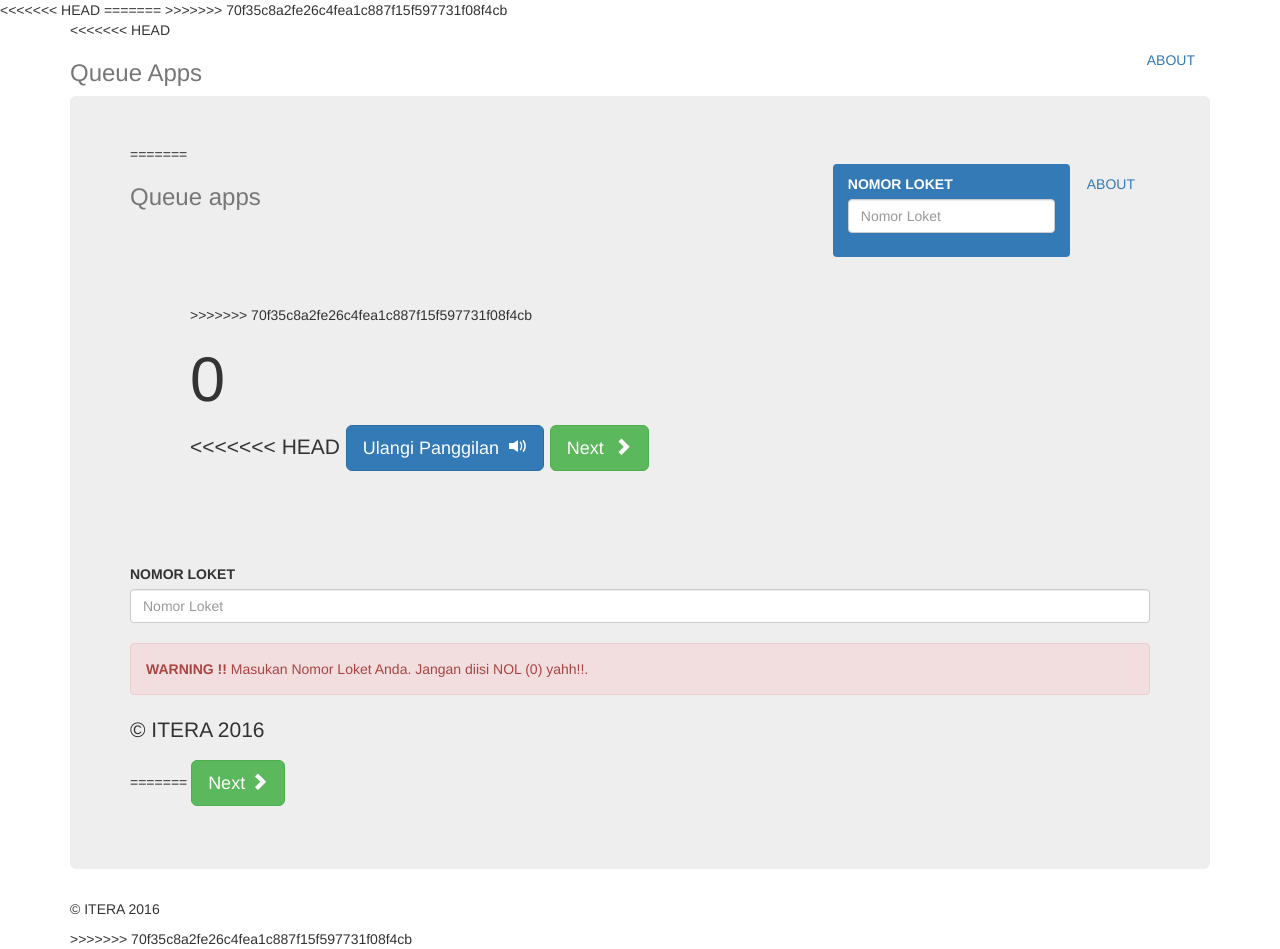
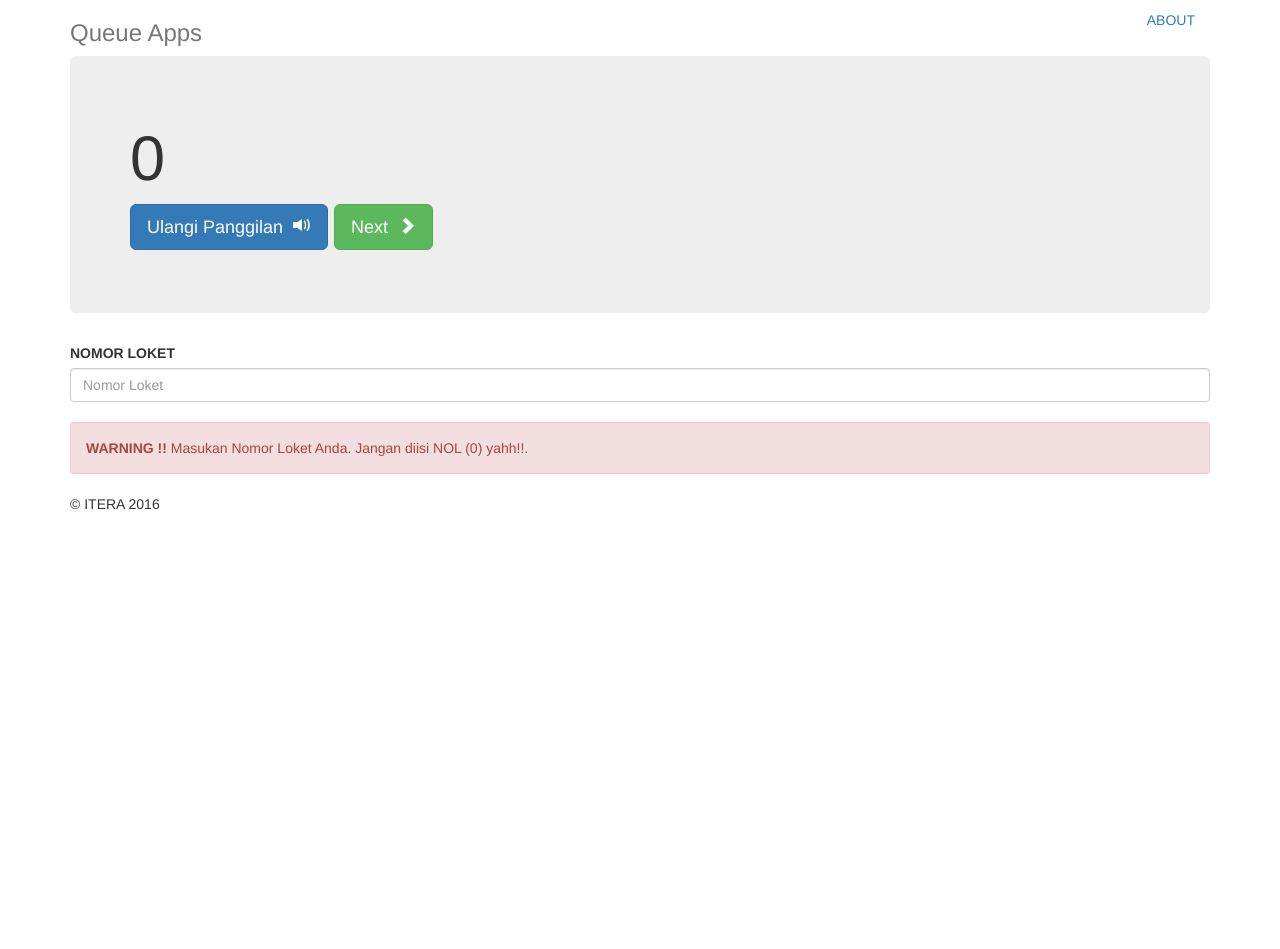
Before and after one commit to achluky/Aplikasi-Antrian, a PHP site: page / in a window 1280 px wide. After the commit the page ends 510 px from the top, so only its background shows below. Run offline with PHP 8.4, Linux system fonts and the light colour scheme; some libraries are stand-ins or nearby versions.

Commit message:
memperbaikit UI client

```diff
--- a/apps/last_stage.php
+++ b/apps/last_stage.php
@@ -3,14 +3,10 @@
 	$db = new SQLite3('../db/antrian.db');
 	$results = $db->query('SELECT Max(id) as id FROM data_antrian WHERE counter='.$loket.'');
 	$row = $results->fetchArray();
-<<<<<<< HEAD
 	if ($row['id'] == NULL) {
     	$data = array('next' => 0);
 	} else {
     	$data = array('next' => $row['id']);
 	}
-=======
-    $data = array('next' => $row['id']);
->>>>>>> 70f35c8a2fe26c4fea1c887f15f597731f08f4cb
     echo json_encode($data);
 ?>
--- a/client/index.php
+++ b/client/index.php
@@ -1,12 +1,9 @@
-<<<<<<< HEAD
 <?php
 	session_start();
 	if (!isset($_SESSION["loket"])) {
 		$_SESSION["loket"] = NULL;
 	}
 ?>
-=======
->>>>>>> 70f35c8a2fe26c4fea1c887f15f597731f08f4cb
 <!DOCTYPE html>
 <html lang="en">
 	<head>
@@ -23,7 +20,6 @@
 
   	<body>
     <div class="container">
-<<<<<<< HEAD
       	<div class="header clearfix">
         <nav>
           <ul class="nav nav-pills pull-right">
@@ -34,29 +30,10 @@
       	</div>
 
       	<div class="jumbotron">
-=======
-      <div class="header clearfix">
-        <nav>
-          <ul class="nav nav-pills pull-right">
-            <li role="presentation" class="active"><a href="#">
-            	<form>
-	            	<label for="exampleInputEmail1">NOMOR LOKET</label>
-	            	<input type="text" class="form-control loket" placeholder="Nomor Loket">
-            	</form>
-            </a></li>
-            <li role="presentation"><a href="#">ABOUT</a></li>
-          </ul>
-        </nav>
-        <h3 class="text-muted">Queue apps</h3>
-      </div>
-
-      <div class="jumbotron">
->>>>>>> 70f35c8a2fe26c4fea1c887f15f597731f08f4cb
         <h1>
         	0
         </h1>
         <p>
-<<<<<<< HEAD
 	        <a class="btn btn-lg btn-primary try_queue" href="#" role="button">
 	        	Ulangi Panggilan &nbsp;<span class="glyphicon glyphicon-volume-up"></span>
 	        </a>
@@ -79,36 +56,21 @@
       	<footer class="footer">
         <p>&copy; ITERA <?php echo date("Y");?></p>
       	</footer>
-=======
-	        <a class="btn btn-lg btn-success next_queue" href="#" role="button">
-	        	Next <span class="glyphicon glyphicon-chevron-right"></span>
-	        </a>
-        </p>
-      </div>
-
-      <footer class="footer">
-        <p>&copy; ITERA <?php echo date("Y");?></p>
-      </footer>
->>>>>>> 70f35c8a2fe26c4fea1c887f15f597731f08f4cb
     </div>
   	</body>
 
   	<script type="text/javascript">
-	$("document").ready(function(){
-<<<<<<< HEAD
-
+	$("document").ready(function()
+	{
 		// SET EXSIST session LOKET
 		<?php if ($_SESSION["loket"] != NULL) { ?>
 			$(".loket").val("<?php echo $_SESSION["loket"];?>");
-		<?php if($_SESSION["loket"] != 0){?>
-	    	$(".peringatan").hide();
-	    <?php }?>
-
+			<?php if($_SESSION["loket"] != 0){?>
+		    	$(".peringatan").hide();
+		    <?php }?>
 		<?php } ?>
 
 		// GET LAST COUNTER
-=======
->>>>>>> 70f35c8a2fe26c4fea1c887f15f597731f08f4cb
 		var data = {"loket": $(".loket").val()};
 		$.ajax({
 			type: "POST",
@@ -120,7 +82,6 @@
 			}
 		});
 
-<<<<<<< HEAD
 		// NUMBER LOKET
 	    $('form input').data('val',  $('form input').val() );
 	    $('form input').change(function() {
@@ -140,11 +101,6 @@
 					$(".jumbotron h1").html(data["next"]);
 				}
 			});
-=======
-	    $('form input').data('val',  $('form input').val() );
-	    $('form input').change(function() {
-	    	//set seassion or save
->>>>>>> 70f35c8a2fe26c4fea1c887f15f597731f08f4cb
 	    });
 	    $('form input').keyup(function() {
 	        if( $('form input').val() != $('form input').data('val') ){
@@ -153,17 +109,11 @@
 	        }
 	    });
 
-<<<<<<< HEAD
 	    // GET NEXT COUNTER
 		$(".next_queue").click(function(){
 			var loket = $(".loket").val();
 			var counter = $(".jumbotron h1").val();
 			var data = {"loket" : loket, "counter": counter};
-=======
-		$(".next_queue").click(function(){
-			var loket = $(".loket").val();
-			var data = {"loket": loket};
->>>>>>> 70f35c8a2fe26c4fea1c887f15f597731f08f4cb
 			$.ajax({
 				type: "POST",
 				dataType: "json",
@@ -175,10 +125,6 @@
 			});
 			return false;
 		});
-<<<<<<< HEAD
-
-=======
->>>>>>> 70f35c8a2fe26c4fea1c887f15f597731f08f4cb
 	});
 	</script>
 </html>
```
